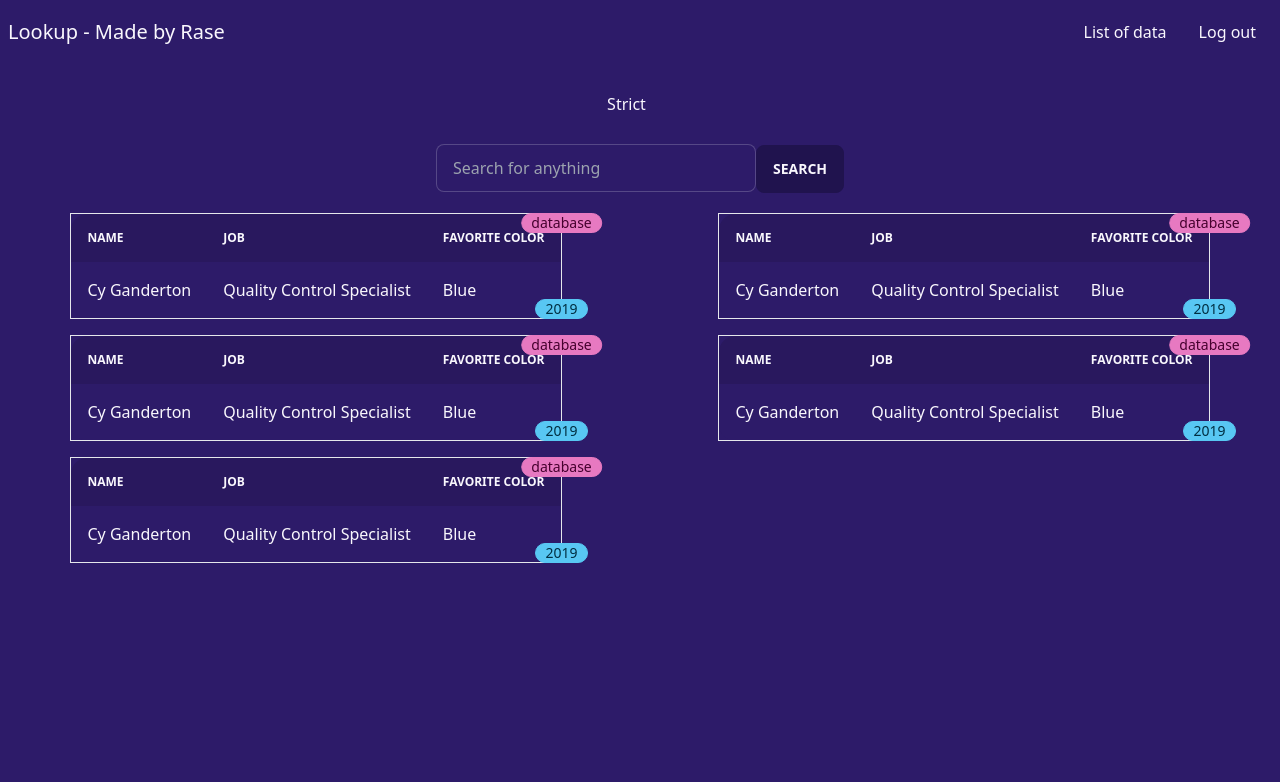
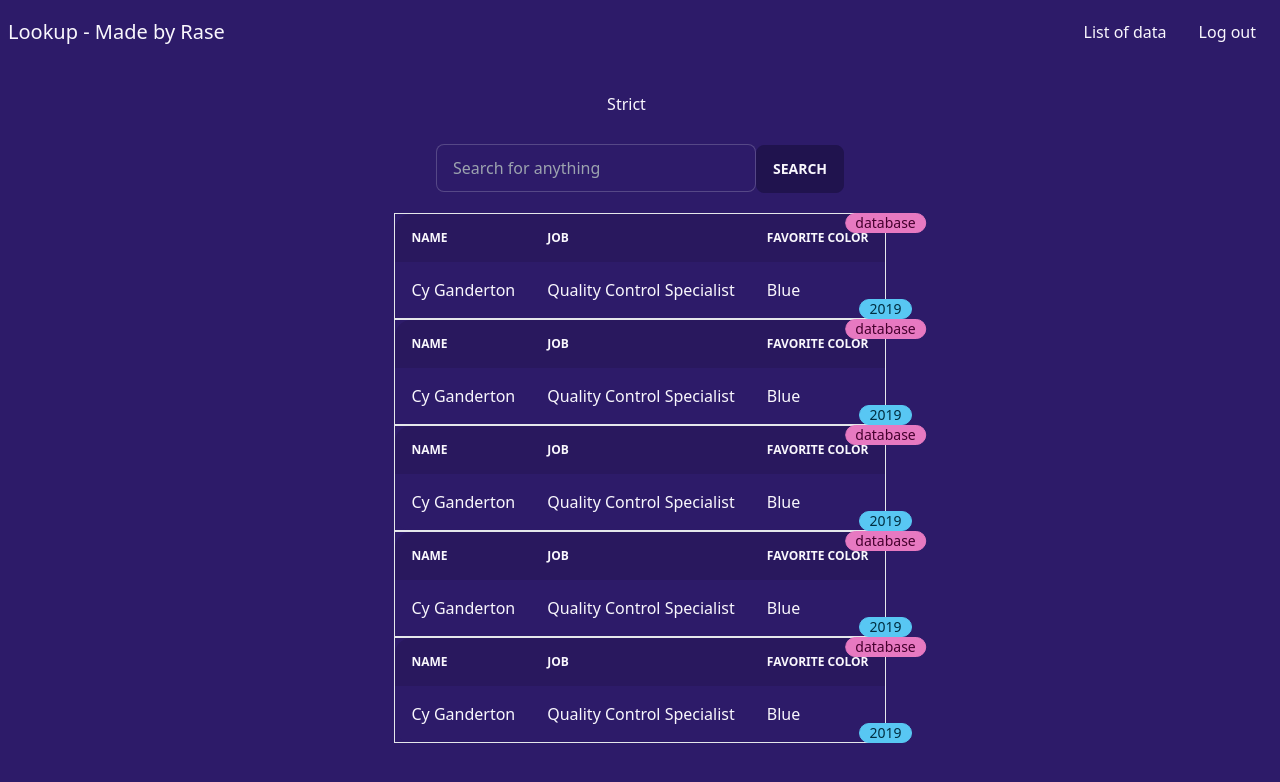
Before and after one commit to 52617365/Lookup, a Next.js app: page /lookup in a window 1280 px wide. Shown: the top 782 px of the page. Built offline with nearby package versions, Linux system fonts and the light colour scheme.

Commit message:
Added TODO to work on next time.
Signed-off-by: 52617365 <rasengithub@protonmail.com>

```diff
--- a/pages/lookup.tsx
+++ b/pages/lookup.tsx
@@ -5,6 +5,9 @@ import LookupOptions from "../components/LookupOptions";
 import Table from "../components/Table";
 import {useState} from "react";
 
+
+// TODO: the result tables should scale accordingly depending on user resolution.
+// E.g. show n amount of rows side by side depending on user resolution.
 async function requestToEndpoint(query: string, queryType: string, strict: boolean) {
     const rawResponse = await fetch('http://localhost:3000/api/lookup', { //TODO: change url to something real once hosted.
         method: 'POST',
@@ -41,7 +44,8 @@ const Lookup: NextPage = () => {
                 <TextInput placeholderText="Search for anything"/>
                 <button className="btn" onClick={() => fetchFromMongo("todo", "todo", false)}>Search</button>
                 {/*TODO: set parameters here*/}
-                <div className="grid grid-cols-2 gap-4 pt-5">
+                {/*<div className="grid grid-cols-2 gap-4 pt-5 ">*/}
+                <div className="grid row-start-2 row-end-auto pt-5 ">
                     <div className="...">
                         <Table/>
                     </div>
```
